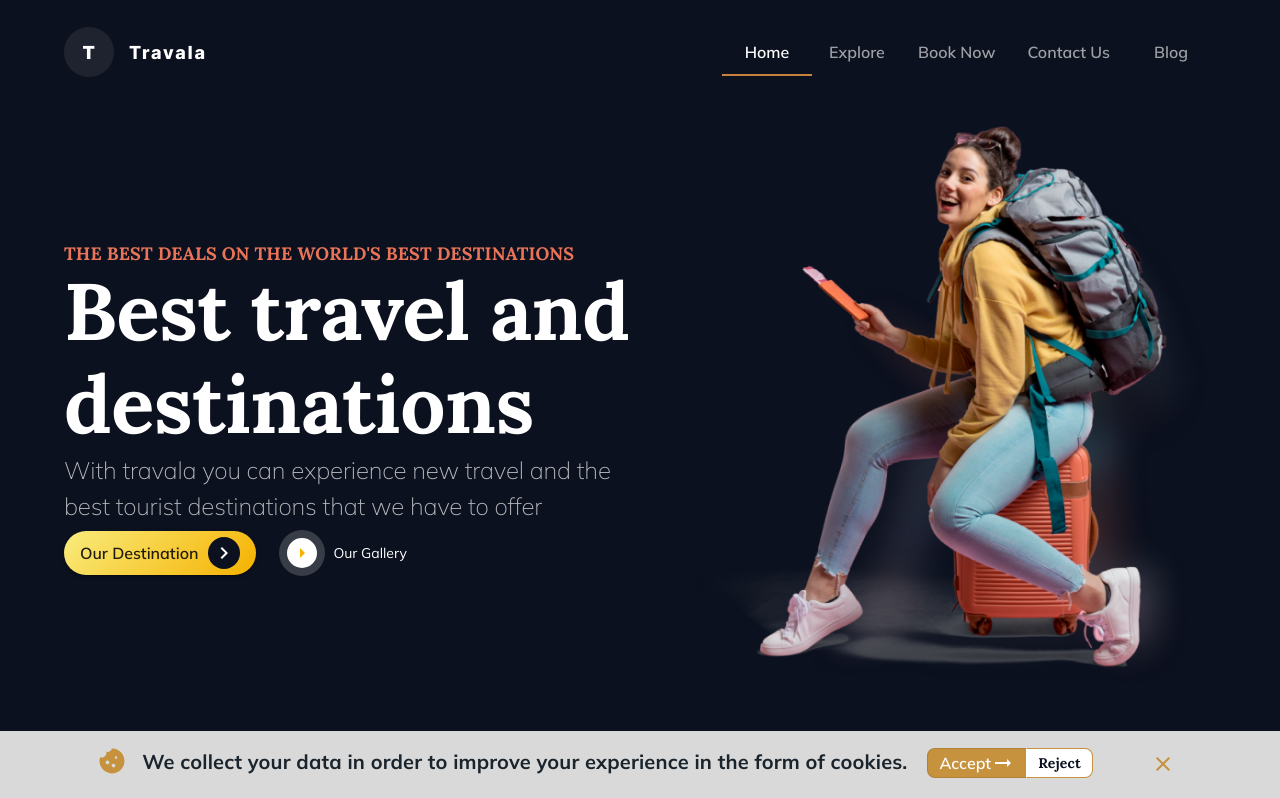
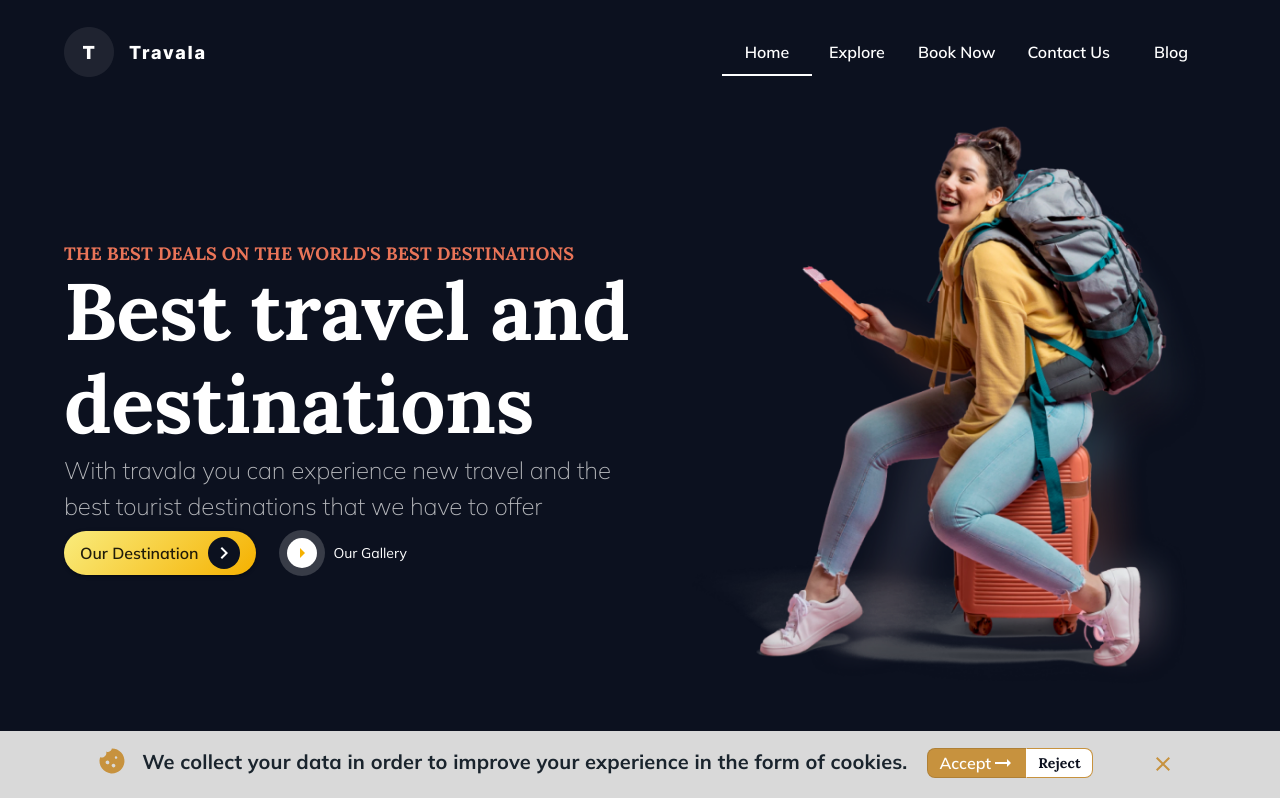
Before and after one commit to Software-Lifecycle-Consultants/slc-open-hms, a Next.js app: page / in a window 1280 px wide. Shown: the top 798 px of the page. Built offline with nearby package versions, Linux system fonts and the light colour scheme.

Commit message:
Changed the nav bar text color and indicator color

```diff
--- a/components/frontend/NavBar.tsx
+++ b/components/frontend/NavBar.tsx
@@ -130,10 +130,9 @@ const NavBar = () => {
                   sx={{ marginLeft: "auto" }}
                   value={value}
                   onChange={handleChange}
-                  textColor="inherit"
                   indicatorColor="secondary"
                   TabIndicatorProps={{
-                    style: { backgroundColor: "#c7833e" },
+                    style: { backgroundColor: "#FFFFFF" },
                    }}
                 >
                  {/* Map through pages to create Tabs for navigation */}
```
